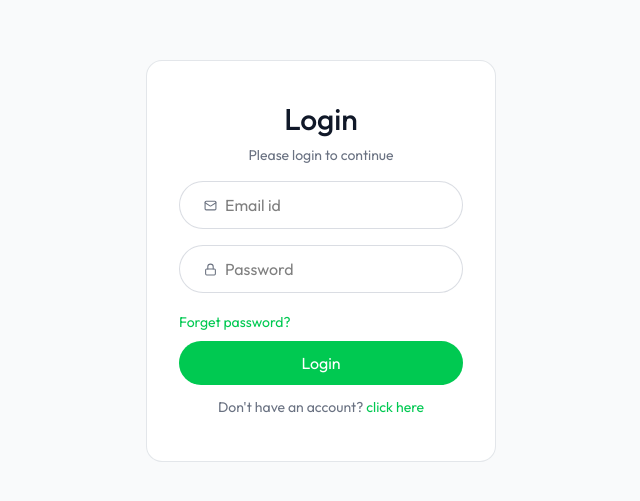
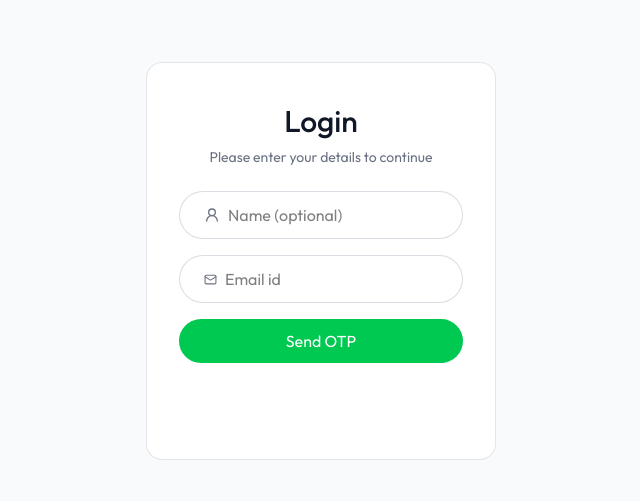
Before and after one commit to HarishChandra07/Resume99client, a React (Vite) app: page /app/builder/1 in a window 1280 px wide. Shown: the part 139-640 px from the top of the page, without its empty margins (319-959 px from the left). Built offline with nearby package versions, Linux system fonts and the light colour scheme.

Commit message:
add google auth login and register

```diff
--- a/package.json
+++ b/package.json
@@ -11,6 +11,7 @@
   },
   "dependencies": {
     "@gsap/react": "^2.1.2",
+    "@react-oauth/google": "^0.12.2",
     "@reduxjs/toolkit": "^2.9.0",
     "@tailwindcss/vite": "^4.1.13",
     "axios": "^1.12.2",
--- a/src/main.jsx
+++ b/src/main.jsx
@@ -4,11 +4,14 @@ import App from './App.jsx'
 import {BrowserRouter} from 'react-router-dom'
 import {Provider} from 'react-redux'
 import { store } from './app/store.js'
+import { GoogleOAuthProvider } from '@react-oauth/google'
 
 createRoot(document.getElementById('root')).render(
   <BrowserRouter>
     <Provider store={store}>
-      <App />
+      <GoogleOAuthProvider clientId={import.meta.env.VITE_GOOGLE_CLIENT_ID}>
+        <App />
+      </GoogleOAuthProvider>
     </Provider>
   </BrowserRouter>,
 )
--- a/src/pages/Login.jsx
+++ b/src/pages/Login.jsx
@@ -1,32 +1,46 @@
-import { Lock, Mail, User2Icon } from 'lucide-react'
+import { Mail, User2Icon } from 'lucide-react'
 import React from 'react'
 import api from '../configs/api'
 import { useDispatch } from 'react-redux'
 import { login } from '../app/features/authSlice'
 import toast from 'react-hot-toast'
+import { GoogleLogin } from '@react-oauth/google'
 
 const Login = () => {
-
   const dispatch = useDispatch()
-  const query = new URLSearchParams(window.location.search)
-  const urlState = query.get('state')
-  const [state, setState] = React.useState(urlState || "login")
-
+  const [otpSent, setOtpSent] = React.useState(false)
   const [formData, setFormData] = React.useState({
     name: '',
     email: '',
-        password: ''
+    otp: ''
   })
 
   const handleSubmit = async (e) => {
     e.preventDefault()
     try {
-            const { data } = await api.post(`/api/users/${state}`, formData)
+      if (otpSent) {
+        const { data } = await api.post(`/api/users/verify-otp`, { email: formData.email, otp: formData.otp })
+        dispatch(login(data))
+        localStorage.setItem('token', data.token)
+        toast.success(data.message)
+      } else {
+        const { data } = await api.post(`/api/users/send-otp`, { email: formData.email, name: formData.name })
+        setOtpSent(true)
+        toast.success(data.message)
+      }
+    } catch (error) {
+      toast.error(error?.response?.data?.message || error.message)
+    }
+  }
+
+  const handleGoogleLogin = async (credentialResponse) => {
+    try {
+      const { data } = await api.post('/api/users/google-login', { credential: credentialResponse.credential })
       dispatch(login(data))
       localStorage.setItem('token', data.token)
       toast.success(data.message)
     } catch (error) {
-            toast(error?.response?.data?.message || error.message)
+      toast.error(error?.response?.data?.message || error.message)
     }
   }
 
@@ -34,33 +48,69 @@ const Login = () => {
     const { name, value } = e.target
     setFormData(prev => ({ ...prev, [name]: value }))
   }
+
   return (
     <div className='flex items-center justify-center min-h-screen bg-gray-50'>
-      <form onSubmit={handleSubmit} className="sm:w-[350px] w-full text-center border border-gray-300/60 rounded-2xl px-8 bg-white">
-                <h1 className="text-gray-900 text-3xl mt-10 font-medium">{state === "login" ? "Login" : "Sign up"}</h1>
-                <p className="text-gray-500 text-sm mt-2">Please {state} to continue</p>
-                {state !== "login" && (
+      <div className="sm:w-[350px] w-full text-center border border-gray-300/60 rounded-2xl px-8 bg-white py-10">
+        <h1 className="text-gray-900 text-3xl font-medium">{otpSent ? "Verify OTP" : "Login"}</h1>
+        <p className="text-gray-500 text-sm mt-2">Please enter your details to continue</p>
+        <form onSubmit={handleSubmit}>
+          {!otpSent && (
             <div className="flex items-center mt-6 w-full bg-white border border-gray-300/80 h-12 rounded-full overflow-hidden pl-6 gap-2">
               <User2Icon size={16} color='#6B7280'/>
-                        <input type="text" name="name" placeholder="Name" className="border-none outline-none ring-0" value={formData.name} onChange={handleChange} required />
+              <input
+                type="text"
+                name="name"
+                placeholder="Name (optional)"
+                className="border-none outline-none ring-0"
+                value={formData.name}
+                onChange={handleChange}
+              />
             </div>
           )}
+
           <div className="flex items-center w-full mt-4 bg-white border border-gray-300/80 h-12 rounded-full overflow-hidden pl-6 gap-2">
             <Mail size={13} color="#6B7280" />
-                    <input type="email" name="email" placeholder="Email id" className="border-none outline-none ring-0" value={formData.email} onChange={handleChange} required />
+            <input
+              type="email"
+              name="email"
+              placeholder="Email id"
+              className="border-none outline-none ring-0"
+              value={formData.email}
+              onChange={handleChange}
+              required
+              disabled={otpSent}
+            />
           </div>
+
+          {otpSent && (
             <div className="flex items-center mt-4 w-full bg-white border border-gray-300/80 h-12 rounded-full overflow-hidden pl-6 gap-2">
-                    <Lock size={13} color="#6B7280"/>
-                    <input type="password" name="password" placeholder="Password" className="border-none outline-none ring-0" value={formData.password} onChange={handleChange} required />
+              <input
+                type="text"
+                name="otp"
+                placeholder="OTP"
+                className="border-none outline-none ring-0"
+                value={formData.otp}
+                onChange={handleChange}
+                required
+              />
             </div>
-                <div className="mt-4 text-left text-green-500">
-                    <button className="text-sm" type="reset">Forget password?</button>
+          )}
+
+          <button type="submit" className="mt-4 w-full h-11 rounded-full text-white bg-green-500 hover:opacity-90 transition-opacity">
+            {otpSent ? "Verify OTP" : "Send OTP"}
+          </button>
+        </form>
+
+        <div className='mt-4'>
+          <GoogleLogin
+            onSuccess={handleGoogleLogin}
+            onError={() => {
+              toast.error('Google login failed')
+            }}
+          />
         </div>
-                <button type="submit" className="mt-2 w-full h-11 rounded-full text-white bg-green-500 hover:opacity-90 transition-opacity">
-                    {state === "login" ? "Login" : "Sign up"}
-                </button>
-                <p onClick={() => setState(prev => prev === "login" ? "register" : "login")} className="text-gray-500 text-sm mt-3 mb-11">{state === "login" ? "Don't have an account?" : "Already have an account?"} <a href="#" className="text-green-500 hover:underline">click here</a></p>
-            </form>
+      </div>
     </div>
   )
 }
```
Also changed, not shown: 2 other files (tests, documents, lock files or other folders). Lines whose indentation alone changed are shown as unchanged.
